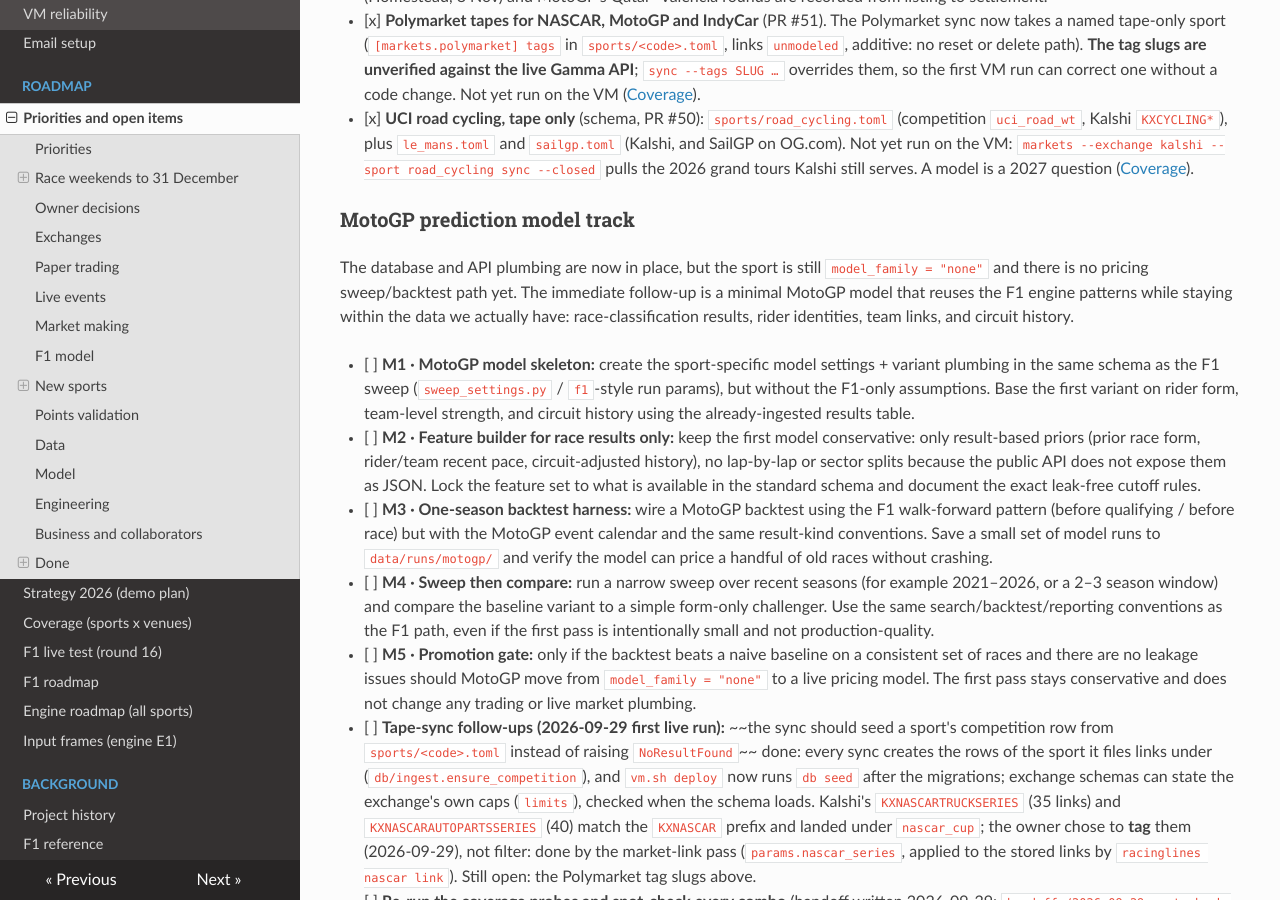
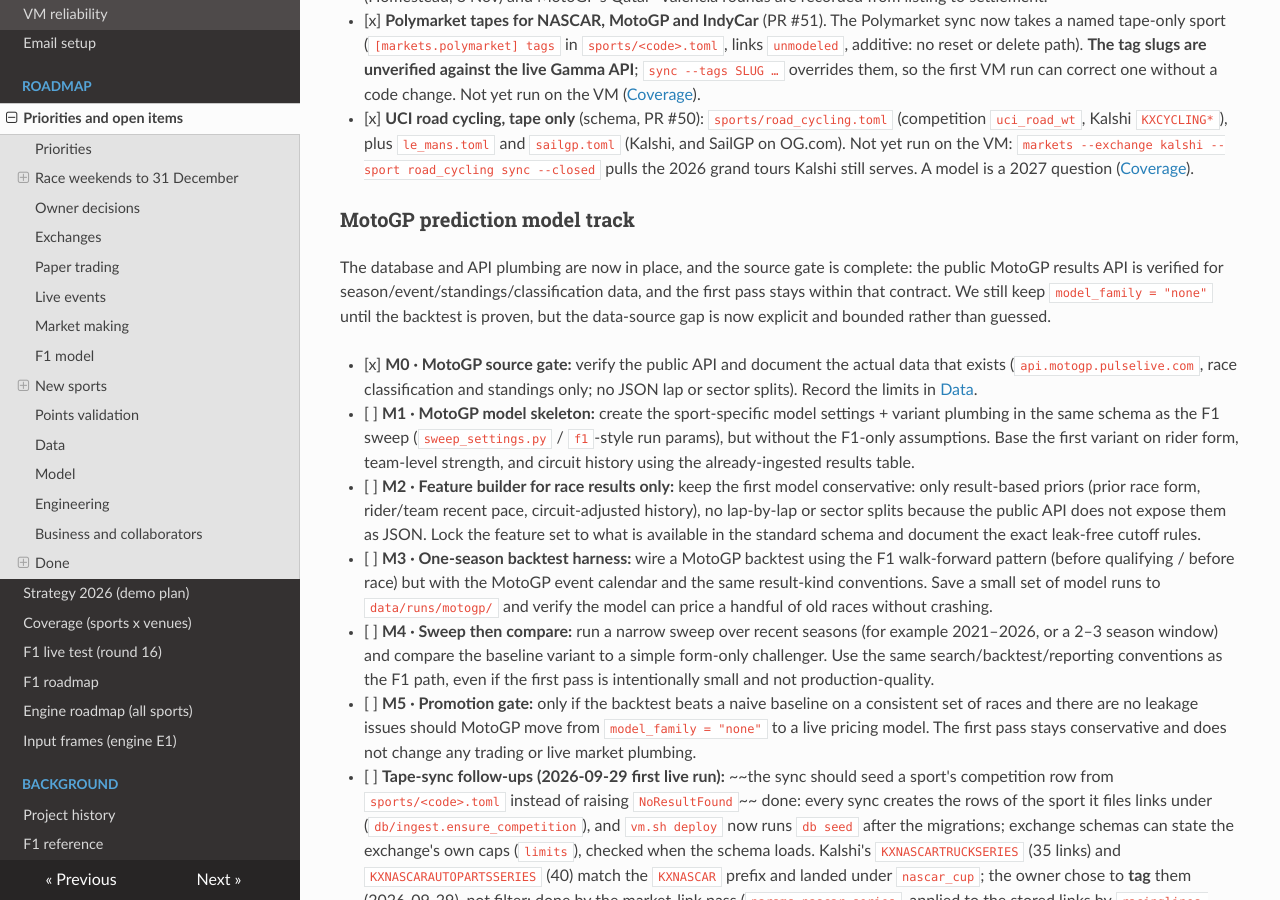
Before and after one commit to lalligagger/racinglines-public, an MkDocs documentation site: the page built from docs/todo.md, in a window 1280 px wide and 900 px high, scrolled down 7125 px. Built offline with MkDocs 1.6.1, drawn with Linux system fonts in a browser that asks for light colours; nearby versions of some CDN libraries.

Commit message:
docs: todo update

```diff
--- a/docs/todo.md
+++ b/docs/todo.md
@@ -298,8 +298,9 @@ local-league plans. As of 2026-09 the ranking is led by exchange depth:
       model is a 2027 question ([Coverage](coverage.md#the-grid)).
 ### MotoGP prediction model track
 
-The database and API plumbing are now in place, but the sport is still `model_family = "none"` and there is no pricing sweep/backtest path yet. The immediate follow-up is a minimal MotoGP model that reuses the F1 engine patterns while staying within the data we actually have: race-classification results, rider identities, team links, and circuit history.
+The database and API plumbing are now in place, and the source gate is complete: the public MotoGP results API is verified for season/event/standings/classification data, and the first pass stays within that contract. We still keep `model_family = "none"` until the backtest is proven, but the data-source gap is now explicit and bounded rather than guessed.
 
+- [x] **M0 · MotoGP source gate:** verify the public API and document the actual data that exists (`api.motogp.pulselive.com`, race classification and standings only; no JSON lap or sector splits). Record the limits in [Data](data.md#motogp-public-results-source-verified-2026-09-29).
 - [ ] **M1 · MotoGP model skeleton:** create the sport-specific model settings + variant plumbing in the same schema as the F1 sweep (`sweep_settings.py` / `f1`-style run params), but without the F1-only assumptions. Base the first variant on rider form, team-level strength, and circuit history using the already-ingested results table.
 - [ ] **M2 · Feature builder for race results only:** keep the first model conservative: only result-based priors (prior race form, rider/team recent pace, circuit-adjusted history), no lap-by-lap or sector splits because the public API does not expose them as JSON. Lock the feature set to what is available in the standard schema and document the exact leak-free cutoff rules.
 - [ ] **M3 · One-season backtest harness:** wire a MotoGP backtest using the F1 walk-forward pattern (before qualifying / before race) but with the MotoGP event calendar and the same result-kind conventions. Save a small set of model runs to `data/runs/motogp/` and verify the model can price a handful of old races without crashing.
```
